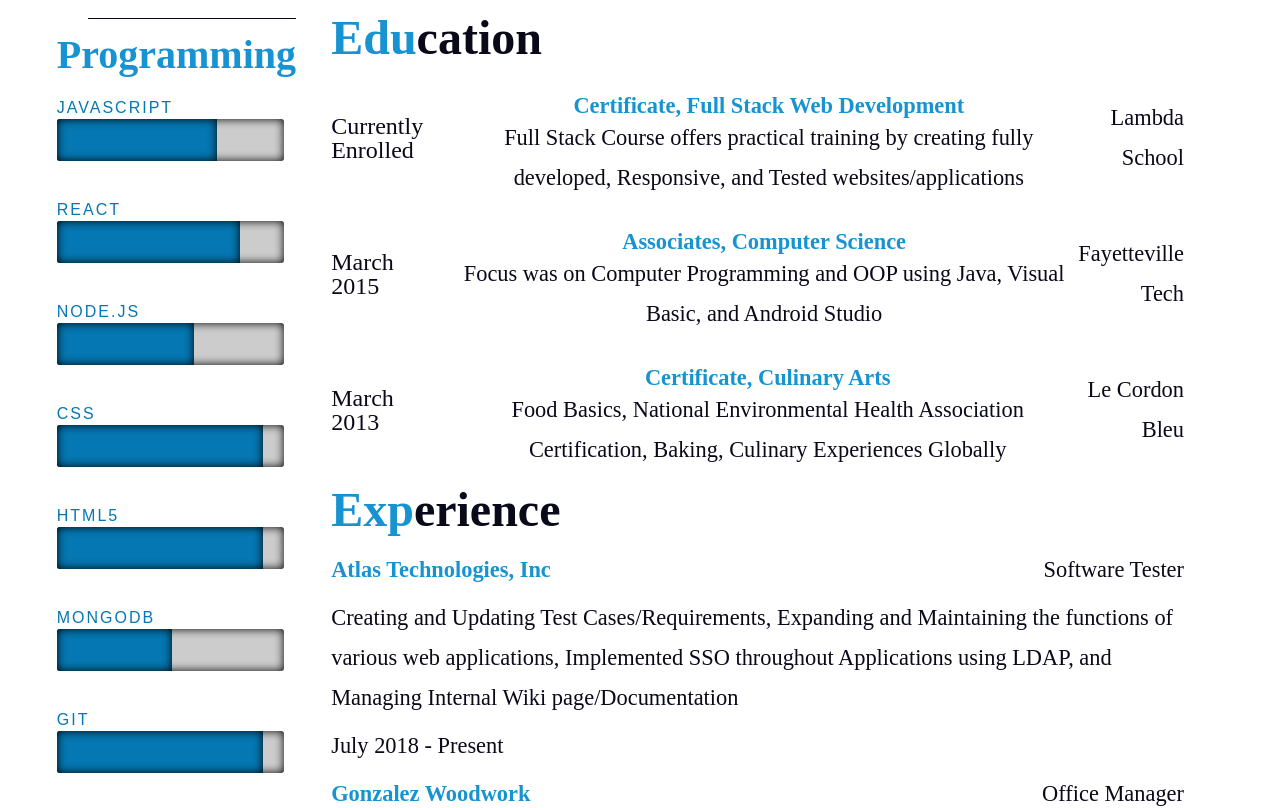
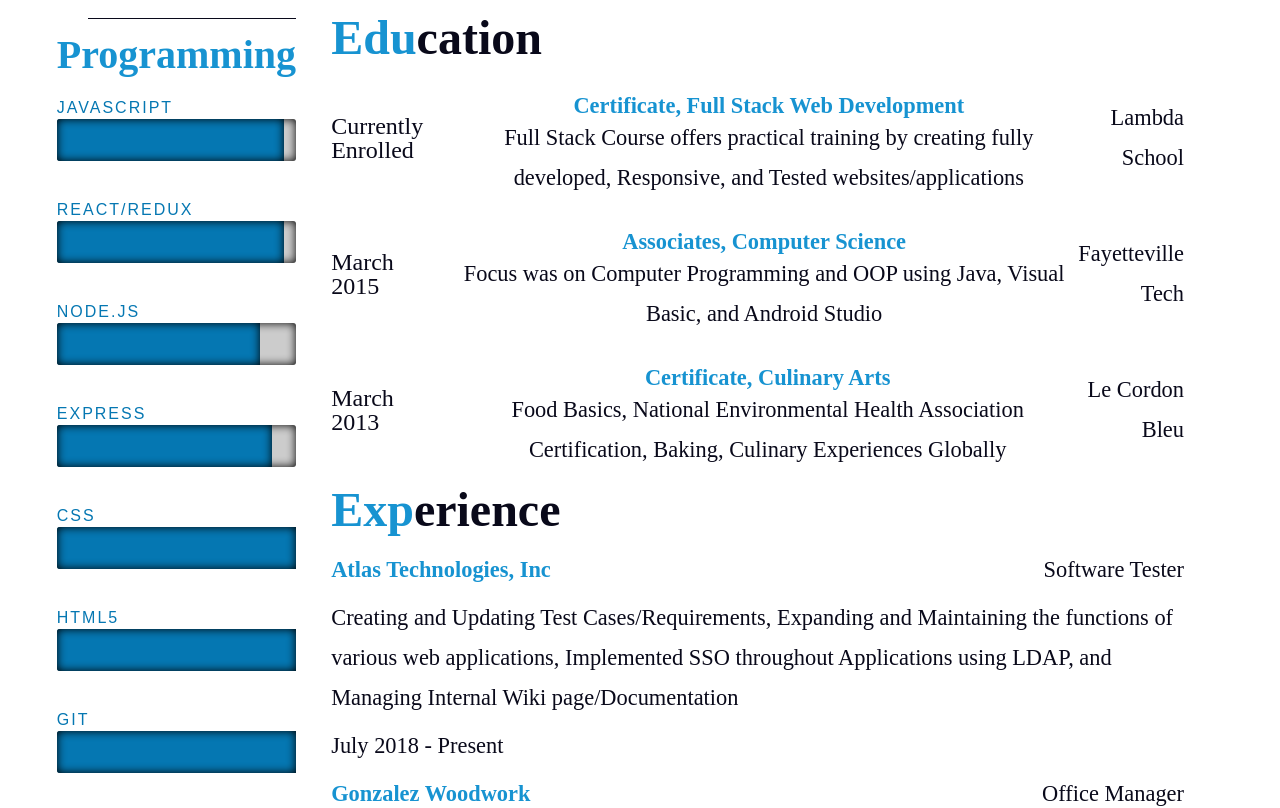
Before and after one commit to ElvisJG/resume-react, a React (Create React App) app: page /cv in a window 1280 px wide. Shown: the part 662-1470 px from the top of the page. Built offline with nearby package versions, Linux system fonts and the light colour scheme; the HTML template or start-up script is replaced by a standard one.

Commit message:
Performance upgrades

```diff
--- a/src/App.js
+++ b/src/App.js
@@ -8,9 +8,6 @@
 import Home from './component/Home/Homepage';
 import CV from './component/CV/CV';
 import Portfolio from './component/Portfolio/Portfolio';
-// const Home = lazy(() => import('./component/Home/Homepage'));
-// import Contact from './component/Contact/ContactForm';
-// const Contact = lazy(() => import("./component/Contact/ContactForm"));
 
 export default class App extends PureComponent {
   constructor() {
--- a/src/component/CV/CV.css
+++ b/src/component/CV/CV.css
@@ -89,12 +89,18 @@
 /*             Aside Bars                */
 /*---------------------------------------*/
 
+.row-skill {
+  width: 350px;
+}
+
 .bars {
-  width: 95%;
+  width: 100%;
   float: left;
   padding: 0;
   text-align: left;
+  width: 100%;
 }
+
 .bars .skills {
   margin-top: 36px;
   list-style: none;
@@ -109,6 +115,7 @@
   -moz-box-shadow: inset 0 0 10px #000000;
   -webkit-box-shadow: inset 0 0 10px #000000;
   box-shadow: inset 0 0 10px #000000;
+  min-width: 100%;
 }
 
 .bars li em {
@@ -135,6 +142,7 @@
   height: 42px;
   line-height: 42px;
   border-radius: 3px 0 0 3px;
+  max-width: 90%;
 }
 
 /*---------------------------------------*/
--- a/src/resumeData.json
+++ b/src/resumeData.json
@@ -2,7 +2,7 @@
   "main": {
     "name": "Elvis Gonzalez",
     "occupation": "Web Developer",
-    "cv_description": "Front End Web Developer",
+    "cv_description": "Full Stack Web Developer",
     "description": "Techie and Foodie by heart, located in historic Charleston, SC. I am passionate about improving, learning, and teaching code!",
     "image": "https://avatars1.githubusercontent.com/u/44843903?s=400&u=a5283f0ced5bbdecf1b13d8f4ee2cae96a533fd3&v=4",
     "bio": "I love learning new things, teaching others, and sealife! 🐢 My main programming experience is in JavaScript, although I have academic experience in other languages, such as Java and Visual Basic. I am currently working with Atlas Technologies, Inc as a Software Tester. Working for Atlas has given me a flexible opportunity that has allowed me to learn a variety of things in a fairly short amount of time. I am also enrolled into Lambda School, a full stack immersive, in order to fill gaps in my knowledge and stay on top of new and developing technologies!",
@@ -72,31 +72,31 @@
     "skills": [
       {
         "name": "JavaScript",
-        "confidence": "60%"
+        "confidence": "85%"
       },
       {
-        "name": "React",
-        "confidence": "70%"
+        "name": "React/Redux",
+        "confidence": "85%"
       },
       {
         "name": "Node.js",
-        "confidence": "50%"
+        "confidence": "75%"
+      },
+      {
+        "name": "Express",
+        "confidence": "80%"
       },
       {
         "name": "CSS",
-        "confidence": "80%"
+        "confidence": "99%"
       },
       {
         "name": "HTML5",
-        "confidence": "80%"
-      },
-      {
-        "name": "MongoDB",
-        "confidence": "40%"
+        "confidence": "99%"
       },
       {
         "name": "GIT",
-        "confidence": "80%"
+        "confidence": "100%"
       }
     ]
   },
```
Also changed, not shown: package.json (+1 -6 lines), 1 other file (tests, documents, lock files or other folders).
